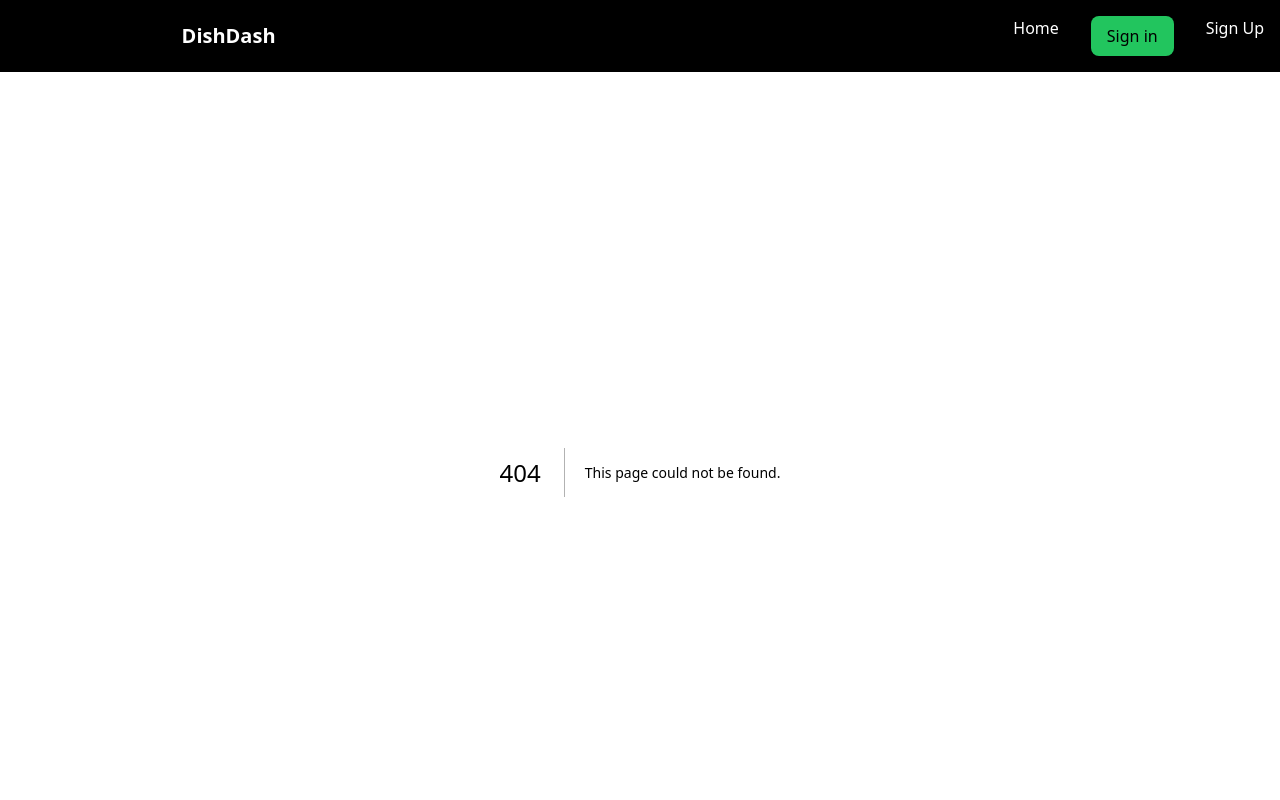
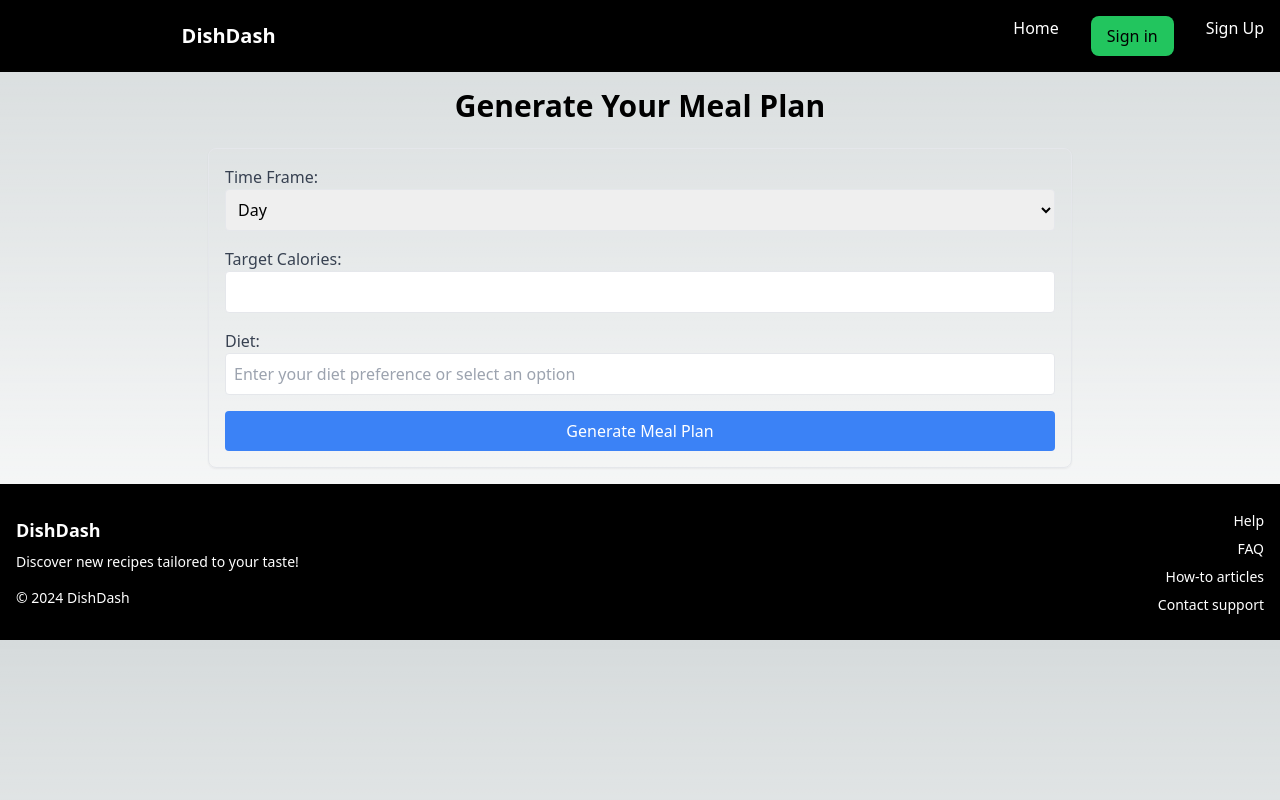
Before and after one commit to NokulungaM/DataForgeAI-Capstone-FullStack, a Next.js app in the folder client/: page /meal-plan in a window 1280 px wide. Before the commit this address had no page. Shown: the top 800 px of the page. Built offline with nearby package versions, Linux system fonts and the light colour scheme.

Commit message:
mealplan first draft completed

```diff
--- /dev/null
+++ b/client/src/pages/meal-plan.js
@@ -0,0 +1,189 @@
+import { useState } from 'react';
+import axios from 'axios';
+import { Dialog } from '@headlessui/react';
+
+// Button component
+const Button = ({ children, onClick, className, disabled }) => (
+  <button
+    onClick={onClick}
+    className={`px-4 py-2 bg-blue-500 text-white rounded ${className} ${disabled ? 'opacity-50 cursor-not-allowed' : ''}`}
+    disabled={disabled}
+  >
+    {children}
+  </button>
+);
+
+// Card component
+const Card = ({ children, className, onClick }) => (
+  <div className={`border rounded-lg p-4 shadow-sm cursor-pointer ${className}`} onClick={onClick}>
+    {children}
+  </div>
+);
+
+// MealPlan component
+export default function MealPlan() {
+  const [timeFrame, setTimeFrame] = useState('day');
+  const [targetCalories, setTargetCalories] = useState('');
+  const [diet, setDiet] = useState('');
+  const [mealPlan, setMealPlan] = useState(null);
+  const [loading, setLoading] = useState(false);
+  const [error, setError] = useState(null);
+
+  const [isModalOpen, setIsModalOpen] = useState(false);
+  const [selectedMeal, setSelectedMeal] = useState(null);
+
+  const handleSubmit = async (e) => {
+    e.preventDefault();
+
+    if (!timeFrame || !targetCalories || !diet) {
+      setError('Please fill in all fields');
+      return;
+    }
+
+    try {
+      setLoading(true);
+      setError(null);
+
+      const response = await axios.get(`http://localhost:3001/meal-plan/meal-plan`, {
+        params: {
+          timeFrame,
+          targetCalories,
+          diet,
+        },
+      });
+
+      setMealPlan(response.data);
+    } catch (err) {
+      console.error('Error fetching meal plan:', err);
+      setError('Error fetching meal plan. Please try again.');
+    } finally {
+      setLoading(false);
+    }
+  };
+
+  const openModal = (meal) => {
+    setSelectedMeal(meal);
+    setIsModalOpen(true);
+  };
+
+  const closeModal = () => {
+    setIsModalOpen(false);
+    setSelectedMeal(null);
+  };
+
+  return (
+    <div className="container mx-auto p-4 max-w-4xl">
+      <h1 className="text-3xl font-bold mb-6 text-center">Generate Your Meal Plan</h1>
+
+      <Card>
+        <form onSubmit={handleSubmit} className="space-y-4">
+          {/* Time Frame input */}
+          <div>
+            <label className="block text-gray-700">Time Frame:</label>
+            <select
+              value={timeFrame}
+              onChange={(e) => setTimeFrame(e.target.value)}
+              className="w-full p-2 border rounded"
+            >
+              <option value="day">Day</option>
+              <option value="week">Week</option>
+            </select>
+          </div>
+
+          {/* Target Calories input */}
+          <div>
+            <label className="block text-gray-700">Target Calories:</label>
+            <input
+              type="number"
+              value={targetCalories}
+              onChange={(e) => setTargetCalories(e.target.value)}
+              className="w-full p-2 border rounded"
+            />
+          </div>
+
+        {/* Diet input */}
+        <div>
+            <label className="block text-gray-700">Diet:</label>
+            <input
+                type="text"
+                list="dietOptions"
+                value={diet}
+                onChange={(e) => setDiet(e.target.value)}
+                placeholder="Enter your diet preference or select an option"
+                className="w-full p-2 border rounded"
+            />
+            <datalist id="dietOptions">
+                <option value="Vegetarian" />
+                <option value="Vegan" />
+                <option value="Paleo" />
+            </datalist>
+        </div>
+
+
+          {/* Submit button */}
+          <Button type="submit" className="w-full" disabled={loading}>
+            {loading ? (
+              <>
+                <span className="animate-spin mr-2">🔄</span>
+                Generating Meal Plan
+              </>
+            ) : (
+              'Generate Meal Plan'
+            )}
+          </Button>
+        </form>
+      </Card>
+
+      {error && (
+        <div className="mt-4 bg-red-100 border border-red-400 text-red-700 px-4 py-3 rounded relative">
+          <strong className="font-bold">Error: </strong>
+          <span className="block sm:inline">{error}</span>
+        </div>
+      )}
+
+      {/* Meal Plan display */}
+      {mealPlan && (
+        <div className="grid grid-cols-1 sm:grid-cols-2 md:grid-cols-3 gap-6 mt-8">
+          {mealPlan.meals.map((meal, index) => (
+            <Card key={index} onClick={() => openModal(meal)}>
+              <img src={meal.image} alt={meal.title} className="w-full h-48 object-cover rounded-md mb-4" />
+              <h3 className="text-lg font-bold">{meal.title}</h3>
+              <p className="text-sm text-gray-600 mb-2">
+                <strong>Meal Type:</strong> {index === 0 ? 'Breakfast' : index === 1 ? 'Lunch' : 'Dinner'}
+              </p>
+            </Card>
+          ))}
+        </div>
+      )}
+
+      {/* Modal for showing detailed meal information */}
+      <Dialog
+        open={isModalOpen}
+        onClose={closeModal}
+        className="fixed inset-0 z-50 flex items-center justify-center bg-black bg-opacity-50"
+      >
+        <div className="bg-white rounded-lg w-full max-w-2xl max-h-[90vh] overflow-y-auto p-6 relative z-10 shadow-lg">
+          <button onClick={closeModal} className="absolute top-2 right-2 text-black hover:text-gray-500">
+            Close
+          </button>
+          {selectedMeal && (
+            <>
+              <img
+                src={selectedMeal.image || 'default-image-url.jpg'}
+                alt={selectedMeal.title}
+                className="w-full h-64 object-cover rounded-t-lg"
+              />
+              <h3 className="text-2xl font-bold mt-4">{selectedMeal.title}</h3>
+              <p className="mt-2 text-gray-700">
+                <strong>Meal Type:</strong> {selectedMeal.type || 'N/A'}
+              </p>
+              <p className="mt-2 text-gray-700 whitespace-pre-wrap">
+                <strong>Cooking Instructions:</strong> {selectedMeal.instructions || 'No instructions available.'}
+              </p>
+            </>
+          )}
+        </div>
+      </Dialog>
+    </div>
+  );
+}
```
Also changed, not shown: 1 other file (tests, documents, lock files or other folders).
